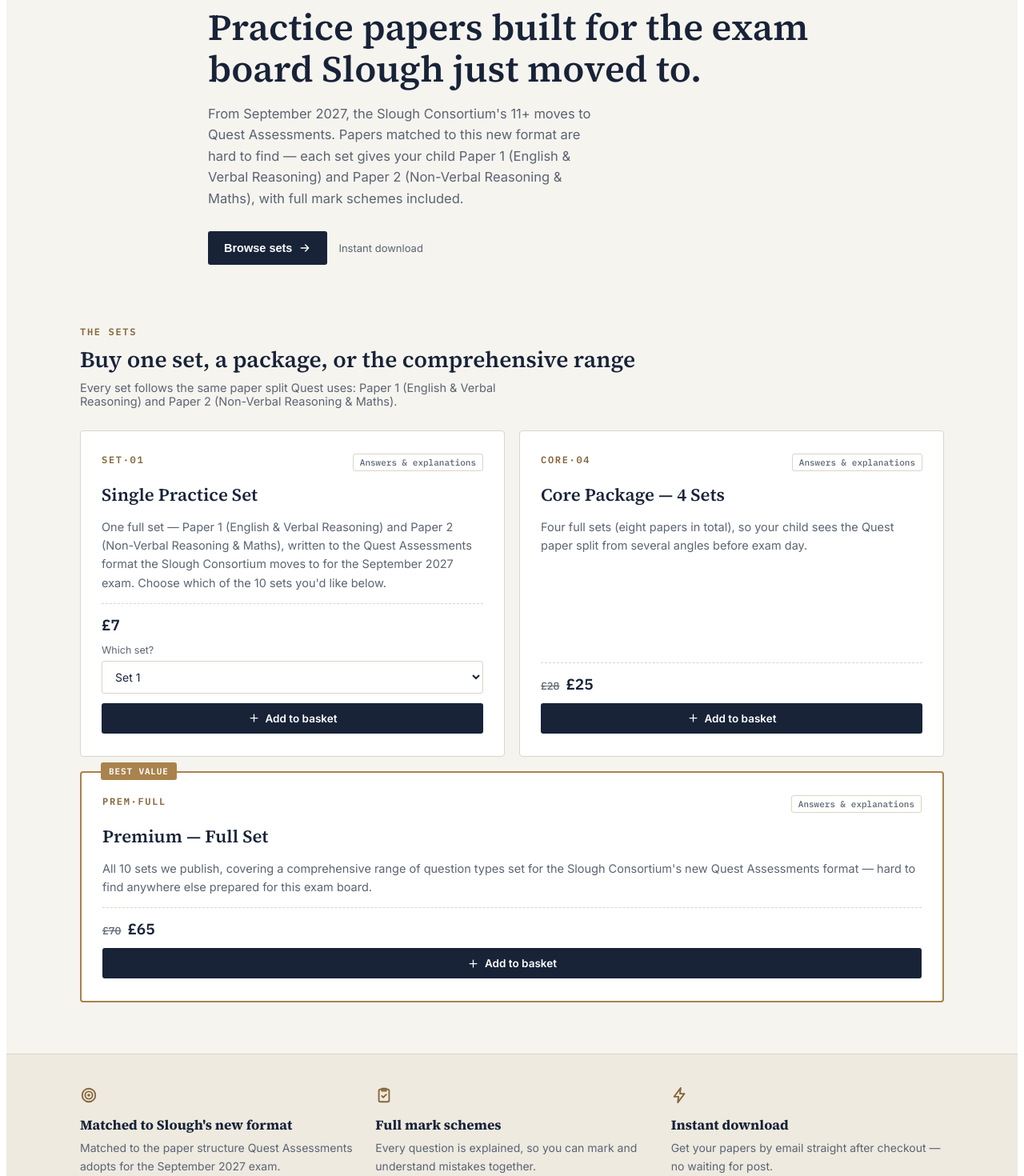
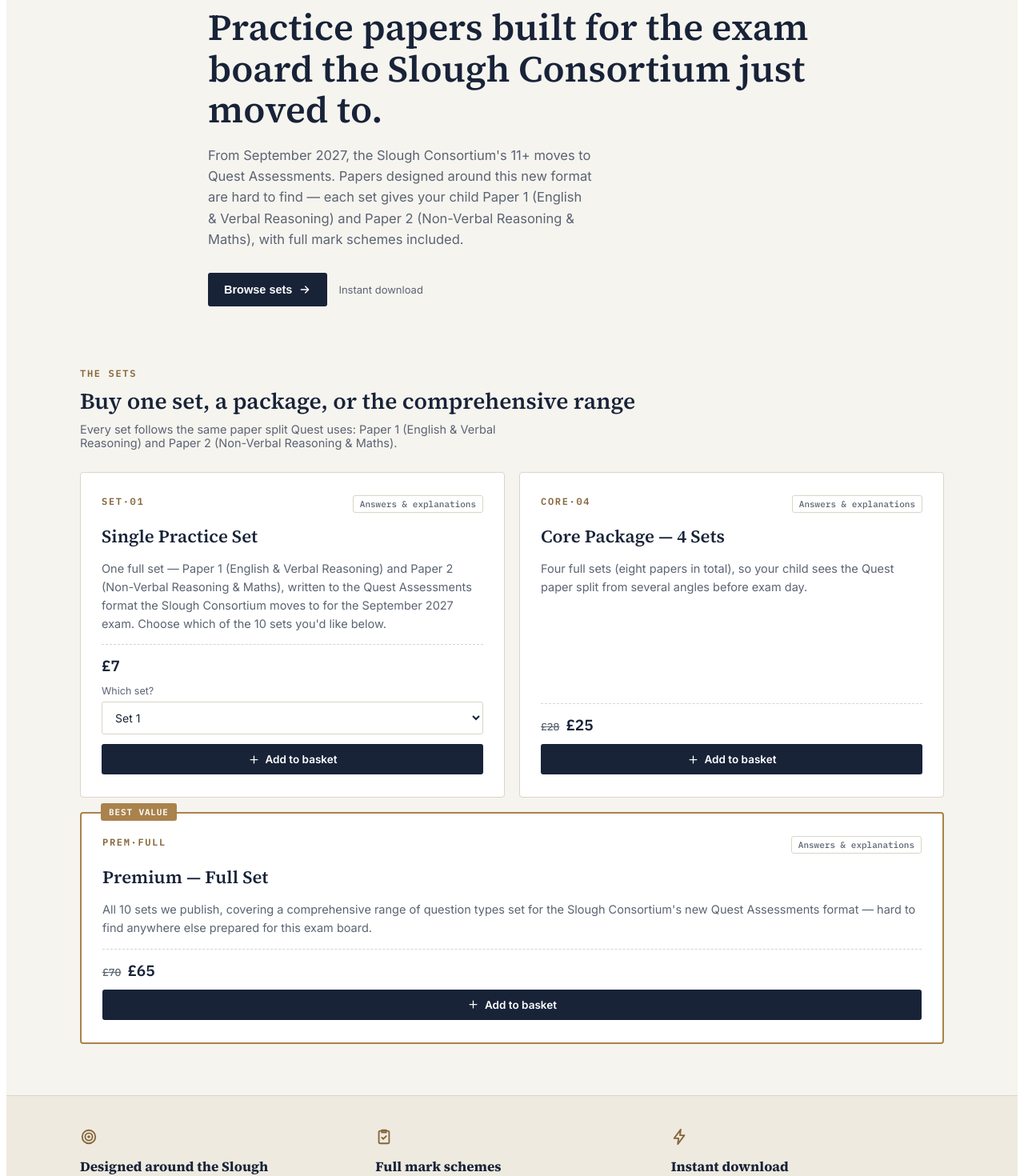
Before and after one commit to i4960550-sys/eleven-plus-site, a React (Vite) app: page / in a window 1280 px wide. Shown: the part 160-1630 px from the top of the page at 80% size. Built offline with nearby package versions, Linux system fonts and the light colour scheme.

Commit message:
Replace 'matched to' with 'designed around' and fix Slough vs Slough Consortium wording

```diff
--- a/index.html
+++ b/index.html
@@ -4,7 +4,7 @@
     <meta charset="UTF-8" />
     <meta name="viewport" content="width=device-width, initial-scale=1.0" />
     <title>Eleven+ — Slough 11+ Practice Sets</title>
-    <meta name="description" content="Independent practice sets matched to the Slough Consortium's Quest Assessments 11+ format." />
+    <meta name="description" content="Independent practice sets designed around the Slough Consortium's Quest Assessments 11+ format." />
   </head>
   <body>
     <div id="root"></div>
--- a/src/App.jsx
+++ b/src/App.jsx
@@ -910,10 +910,10 @@
               margin: "14px 0 18px",
             }}
           >
-            Practice papers built for the exam board Slough just moved to.
+            Practice papers built for the exam board the Slough Consortium just moved to.
           </h1>
           <p style={{ fontSize: 16.5, lineHeight: 1.6, color: TOKENS.inkSoft, maxWidth: 480, margin: "0 0 28px" }}>
-            From September 2027, the Slough Consortium's 11+ moves to Quest Assessments. Papers matched to this
+            From September 2027, the Slough Consortium's 11+ moves to Quest Assessments. Papers designed around this
             new format are hard to find — each set gives your child Paper 1 (English & Verbal Reasoning) and
             Paper 2 (Non-Verbal Reasoning & Maths), with full mark schemes included.
           </p>
@@ -980,7 +980,7 @@
             }}
           >
             {[
-              { t: "Matched to Slough's new format", d: "Matched to the paper structure Quest Assessments adopts for the September 2027 exam.", Icon: Target },
+              { t: "Designed around the Slough Consortium's new format", d: "Designed around the paper structure Quest Assessments adopts for the September 2027 exam.", Icon: Target },
               { t: "Full mark schemes", d: "Every question is explained, so you can mark and understand mistakes together.", Icon: ClipboardCheck },
               { t: "Instant download", d: "Get your papers by email straight after checkout — no waiting for post.", Icon: Bolt },
             ].map((f) => (
@@ -1070,7 +1070,7 @@
                 <p style={{ fontSize: 14.5, color: TOKENS.inkSoft, lineHeight: 1.65, margin: 0 }}>
                   ElevenPlus Scholars is an independent publisher of practice material. We are not affiliated with,
                   endorsed by, or connected to Quest Assessments, the Slough Consortium, or any exam board. Our
-                  papers are original material written to match publicly announced exam formats.
+                  papers are original material designed around publicly announced exam formats.
                 </p>
               </div>
             </div>
```
